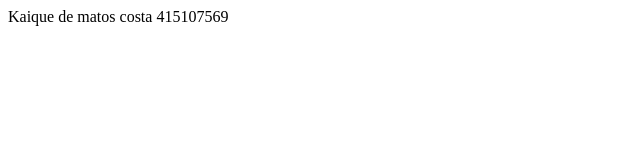
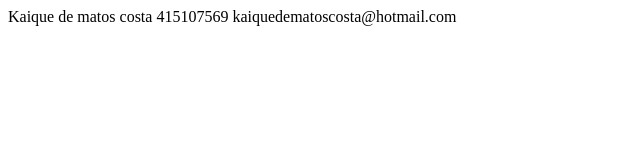
Before and after one commit to kkaiquek/Aula2409, a plain HTML site: page index.html in a window 1280 px wide. Shown: the whole page, without its empty margins (0-640 px from the left). Drawn offline with Linux system fonts and the light colour scheme.

Commit message:
Inclusão do Email
Inclusão do Email

```diff
--- a/index.html
+++ b/index.html
@@ -7,5 +7,6 @@
 <body>
 Kaique de matos costa
 415107569
+kaiquedematoscosta@hotmail.com
 </body>
 </html>
```
